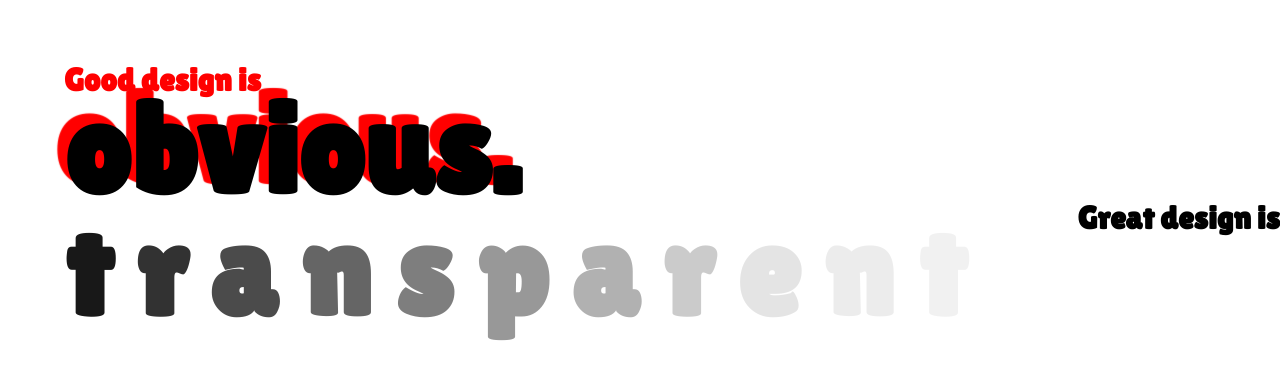
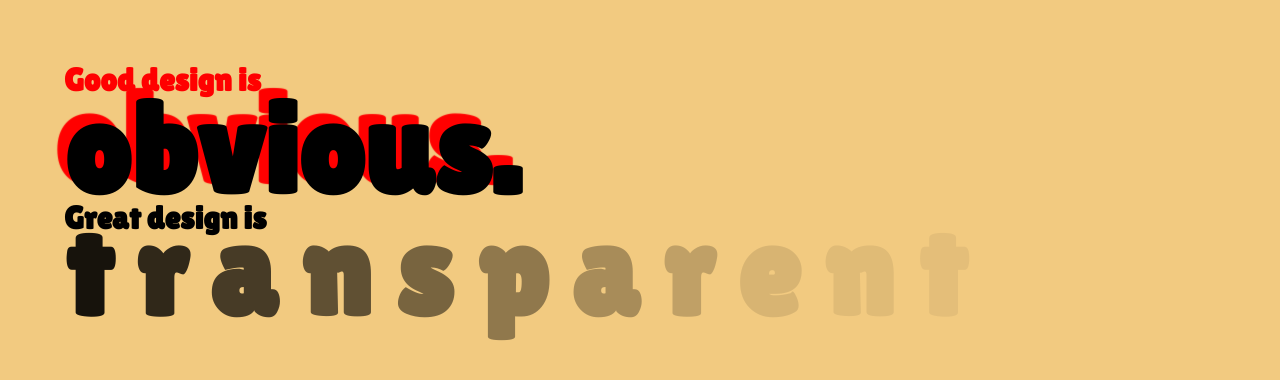
Before and after one commit to profJoey/codealong_2403, a plain HTML site: page index.html in a window 1280 px wide. Drawn offline with Linux system fonts and the light colour scheme.

Commit message:
final for class

```diff
--- a/index.html
+++ b/index.html
@@ -6,19 +6,19 @@
         <link rel="stylesheet" href="styles.css" />
         <link rel="icon" href="favicon.ico" type="image/x-icon" />
         <link rel="stylesheet" href="styles.css"/>
-        <script type="text/javascript" src="script.js"></script>
         <link rel="preconnect" href="https://fonts.googleapis.com">
         <link rel="preconnect" href="https://fonts.gstatic.com" crossorigin>
         <link href="https://fonts.googleapis.com/css2?family=Lilita+One&display=swap" rel="stylesheet">
     </head>
 
     <body>
-        <h1>
+        <h1 aria-label="Good design is obvious, great design is transparent">
+            <div class="stylized-type" aria-hidden="true">
                 <span class="good">Good design is</span>
                 <br>
-            <em class="obvious">obvious.</em><br>
+                <span class="obvious">obvious.</span><br>
                 <span class="great">Great design is</span><br>
-            <em class="transparent">
+                <span class="transparent">
                     <span>t</span>
                     <span>r</span>
                     <span>a</span>
@@ -30,7 +30,8 @@
                     <span>e</span>
                     <span>n</span>
                     <span>t</span>
-            </em>
+                </span>
+            </div>
         </h1>
     </body>
 </html>
--- a/styles.css
+++ b/styles.css
@@ -6,11 +6,12 @@ html, body {
     margin-left: 2rem;
     padding: 0;
     box-sizing: border-box;
+    background-color: #F2CA80;
     font-family: "Lilita One", sans-serif;
     font-weight: 400;
     font-style: normal;
 }
-h1{
+.stylized-type {
     display: flex;
     flex-direction: column;
 }
@@ -20,7 +21,6 @@ h1{
     color: red;
 }
 .great {
-    align-self: flex-end;
     color: black;
 }
 .obvious {
```
Lines whose indentation alone changed are shown as unchanged.
